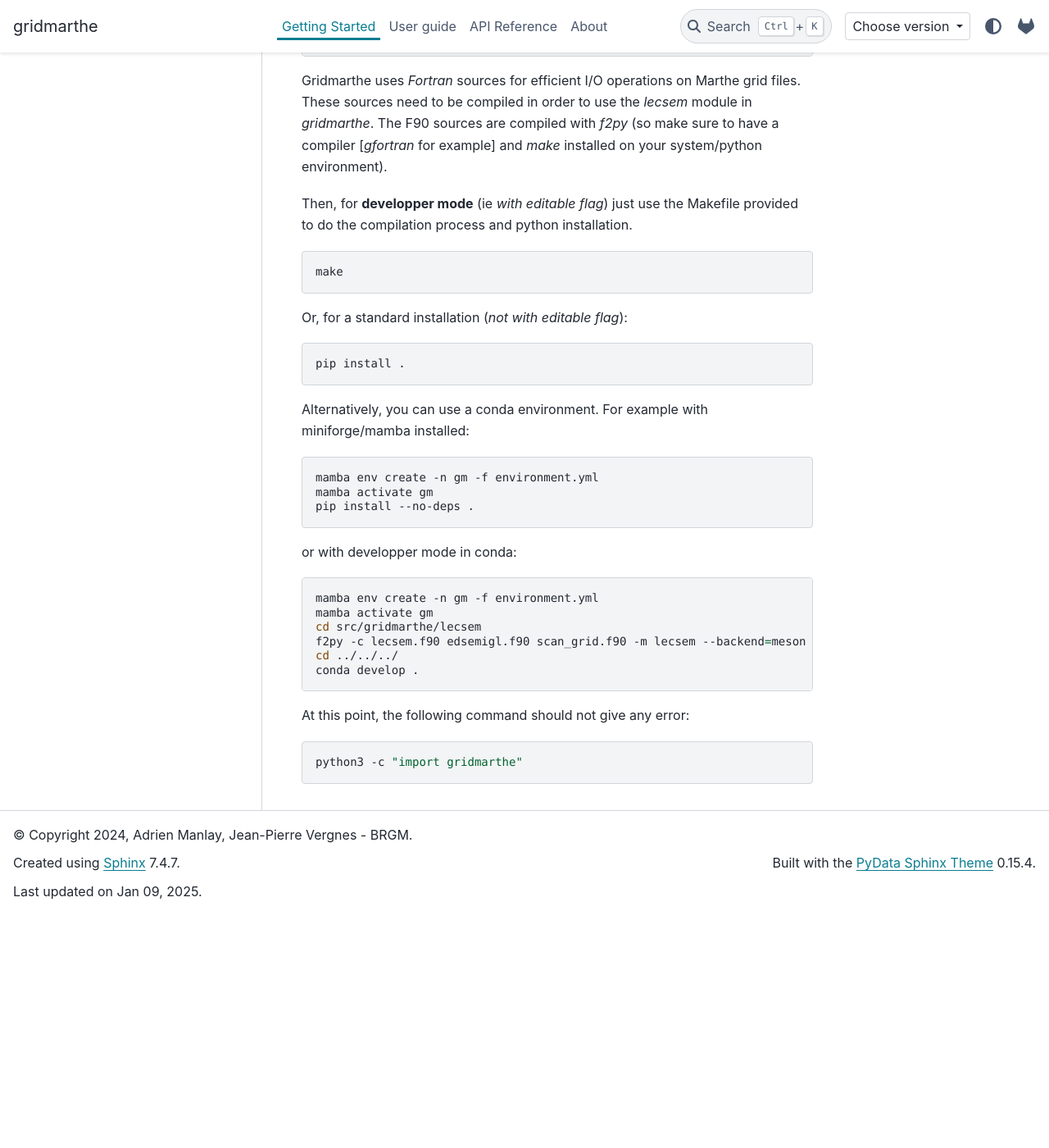
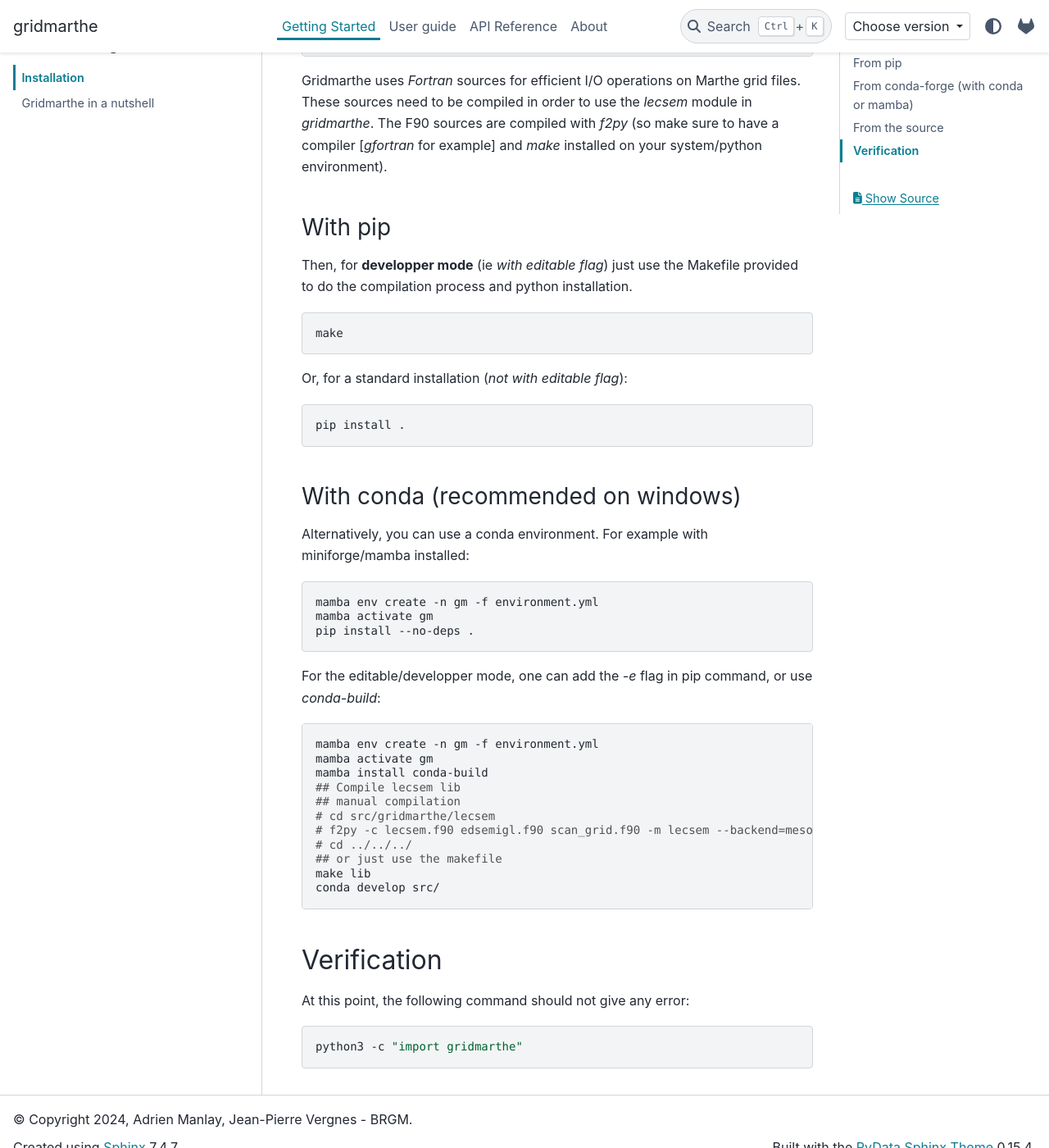
Before and after one commit to manlaya/gridmarthe, a Sphinx documentation site: the page built from docs/source/getting_started/install.rst, in a window 1280 px wide and 1400 px high, scrolled down 690 px. Shown: the whole window at 82% size. Built offline with Sphinx 7.4.7 and the PyData theme 0.15.4, drawn with Linux system fonts in a browser that asks for light colours; comment, search, counter and statistics services are not loaded; the version number is read from the project's files by our own code; before the commit the page ends 1806 px from its top, so only the background shows below that.

```diff
--- a/docs/source/getting_started/install.rst
+++ b/docs/source/getting_started/install.rst
@@ -32,6 +32,10 @@
 The F90 sources are compiled with `f2py` (so make sure to have a compiler [`gfortran`
 for example] and `make` installed on your system/python environment).
 
+
+With pip
+^^^^^^^^
+
 Then, for **developper mode** (ie *with editable flag*) just use the Makefile provided to do the compilation process and python installation.
 
 .. code-block:: bash
@@ -45,6 +49,10 @@
 
     pip install .
 
+
+With conda (recommended on windows)
+^^^^^^^^^^^^^^^^^^^^^^^^^^^^^^^^^^^
+
 Alternatively, you can use a conda environment. For example with miniforge/mamba installed:
 
 .. code-block:: bash
@@ -53,17 +61,25 @@
     mamba activate gm
     pip install --no-deps .
 
-or with developper mode in conda:
+For the editable/developper mode, one can add the `-e` flag in pip command, or use `conda-build`:
 
 .. code-block:: bash
 
     mamba env create -n gm -f environment.yml
     mamba activate gm
-    cd src/gridmarthe/lecsem
-    f2py -c lecsem.f90 edsemigl.f90 scan_grid.f90 -m lecsem --backend=meson --lower
-    cd ../../../
-    conda develop .
+    mamba install conda-build
+    ## Compile lecsem lib
+    ## manual compilation
+    # cd src/gridmarthe/lecsem
+    # f2py -c lecsem.f90 edsemigl.f90 scan_grid.f90 -m lecsem --backend=meson --lower
+    # cd ../../../
+    ## or just use the makefile
+    make lib
+    conda develop src/
 
+
+Verification
+~~~~~~~~~~~~
 
 At this point, the following command should not give any error:
 
--- /dev/null
+++ b/meson_get_version.py
@@ -0,0 +1,5 @@
+#!/usr/bin/env python3
+
+import os
+exec(open(os.path.join(os.getcwd(), "src", "gridmarthe", "__version__.py")).read())
+print(__version__)
--- a/pyproject.toml
+++ b/pyproject.toml
@@ -20,8 +20,8 @@
 name = "gridmarthe"
 dynamic = ["version"]
 authors = [
+    {name = "Adrien Manlay", email = "a.manlay@brgm.fr"},
     {name = "Jean-Pierre Vergnes", email = "jp.vergnes@brgm.fr"},
-    {name = "Adrien Manlay", email = "a.manlay@brgm.fr"},
 ]
 
 description = "python package to read/write/manage Marthe Grids"
--- a/src/gridmarthe/__init__.py
+++ b/src/gridmarthe/__init__.py
@@ -8,8 +8,7 @@
 
 from typing import Union
 
-__version__ = '0.1.1'
-
+from .__version__ import __version__
 
 
 @xr.register_dataset_accessor('mart')
--- /dev/null
+++ b/src/gridmarthe/__version__.py
@@ -0,0 +1,4 @@
+#!/usr/bin/env python3
+# -*- coding: utf-8 -*-
+
+__version__ = '0.1.2'
```
Also changed, not shown: README.md (+12 -15 lines), changelog.rst (+9 -0 lines), 3 other files.
